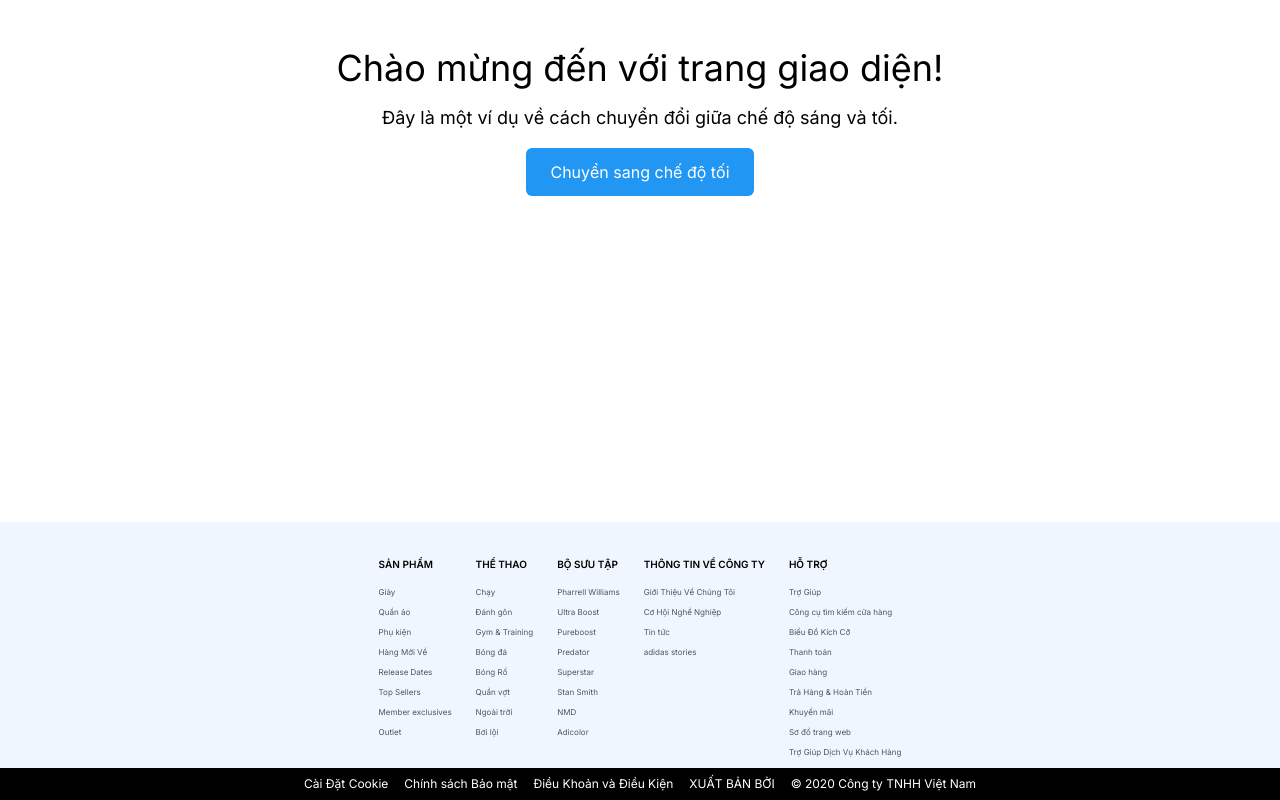
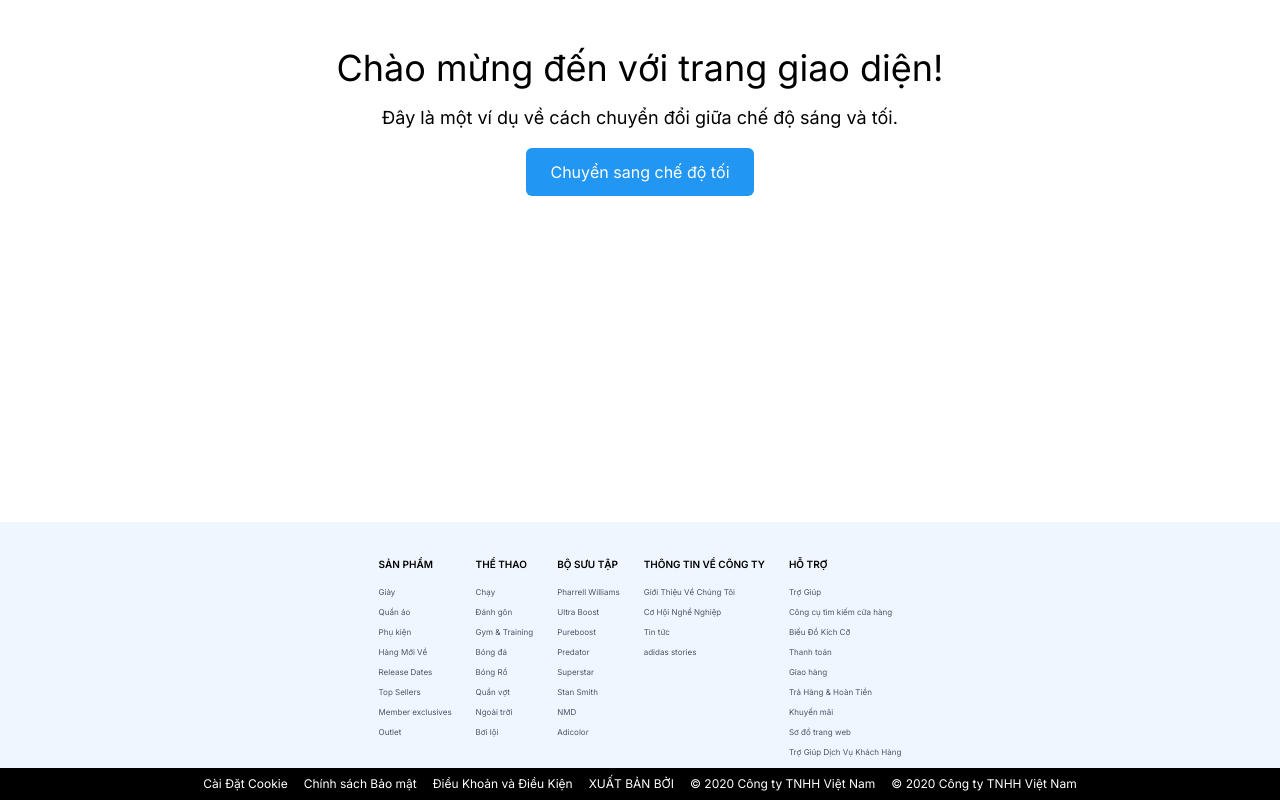
Before and after one commit to khoa23032003/E-commerce-Website-for-Tech-Products, a Next.js app: page /users/test in a window 1280 px wide. Shown: the part 343-1143 px from the top of the page. Built offline with nearby package versions, Linux system fonts and the light colour scheme.

Commit message:
new update

```diff
--- a/src/components/(User)/Footer/FooterBottom.tsx
+++ b/src/components/(User)/Footer/FooterBottom.tsx
@@ -20,6 +20,9 @@ const FooterBottom = () => {
         <li>
           <a href="">© 2020 Công ty TNHH Việt Nam</a>
         </li>
+        <li>
+          <a href="">© 2020 Công ty TNHH Việt Nam</a>
+        </li>
       </ul>
     </div>
   );
```
